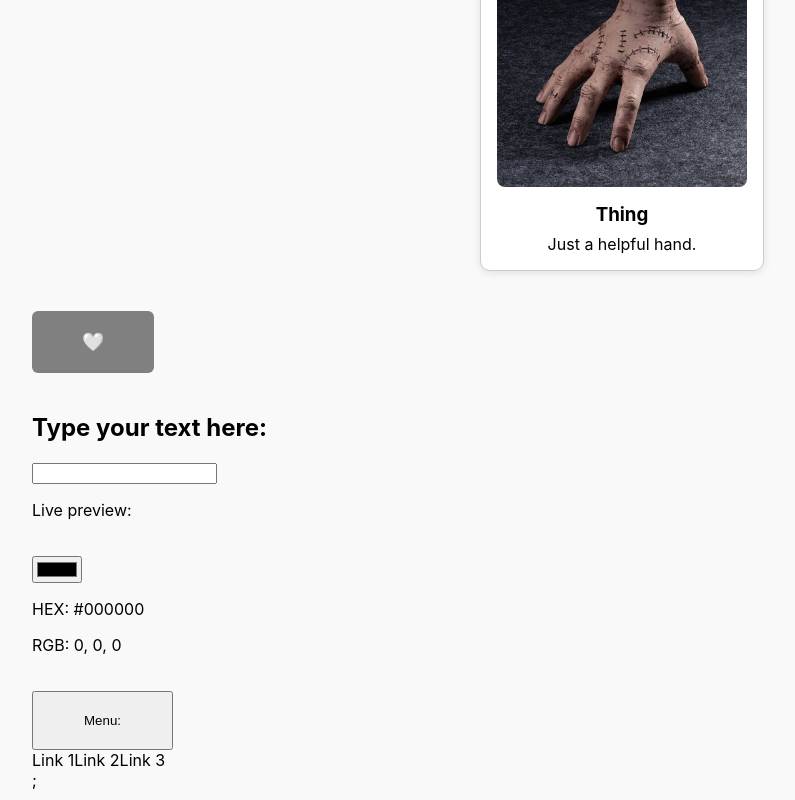
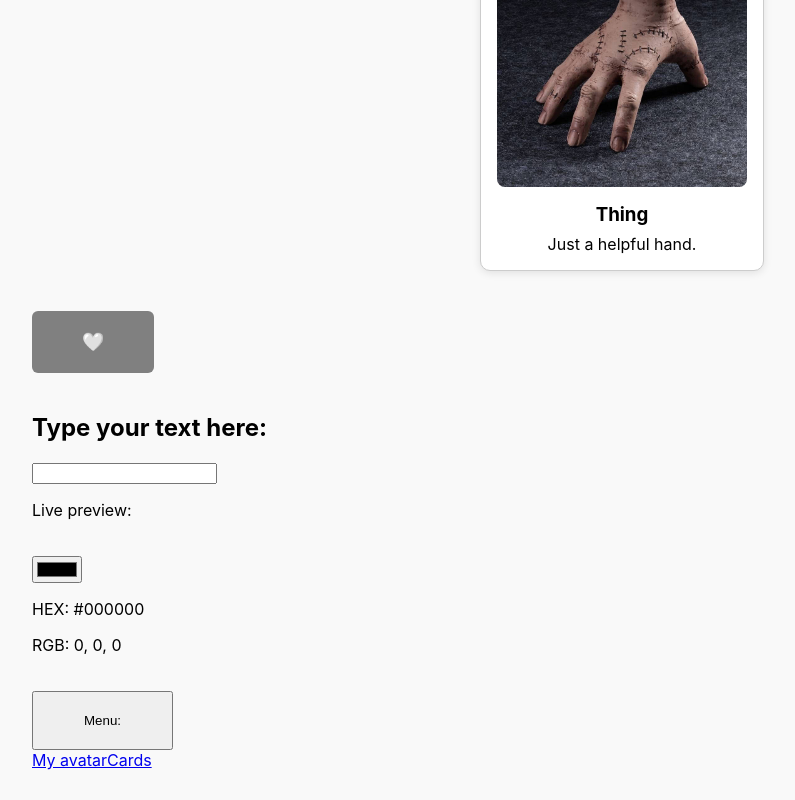
Before and after one commit to kiwaeva/React-componets, a React (Create React App) app: page / in a window 1280 px wide. Both pictures are taken after a click on the button "Menu:". Shown: the part 1184-1984 px from the top of the page, without its empty margins (18-813 px from the left). Built offline with nearby package versions, Linux system fonts and the light colour scheme.

Commit message:
Create dropdown menu component.

```diff
--- a/src/components/DropdownMenu.jsx
+++ b/src/components/DropdownMenu.jsx
@@ -10,11 +10,10 @@ const DropdownMenu = ({}) => {
             <button onClick={toggleMenu}>Menu:</button>
             {showMenu && (
             <div className="menu-content" >
-                <a>Link 1</a>
-                <a>Link 2</a>
-                <a>Link 3</a>
+                <a href="#my-avatar">My avatar</a>
+                <a href="#cards">Cards</a>
             </div>
-            )};
+            )}
         </div>
     )
 }
```
